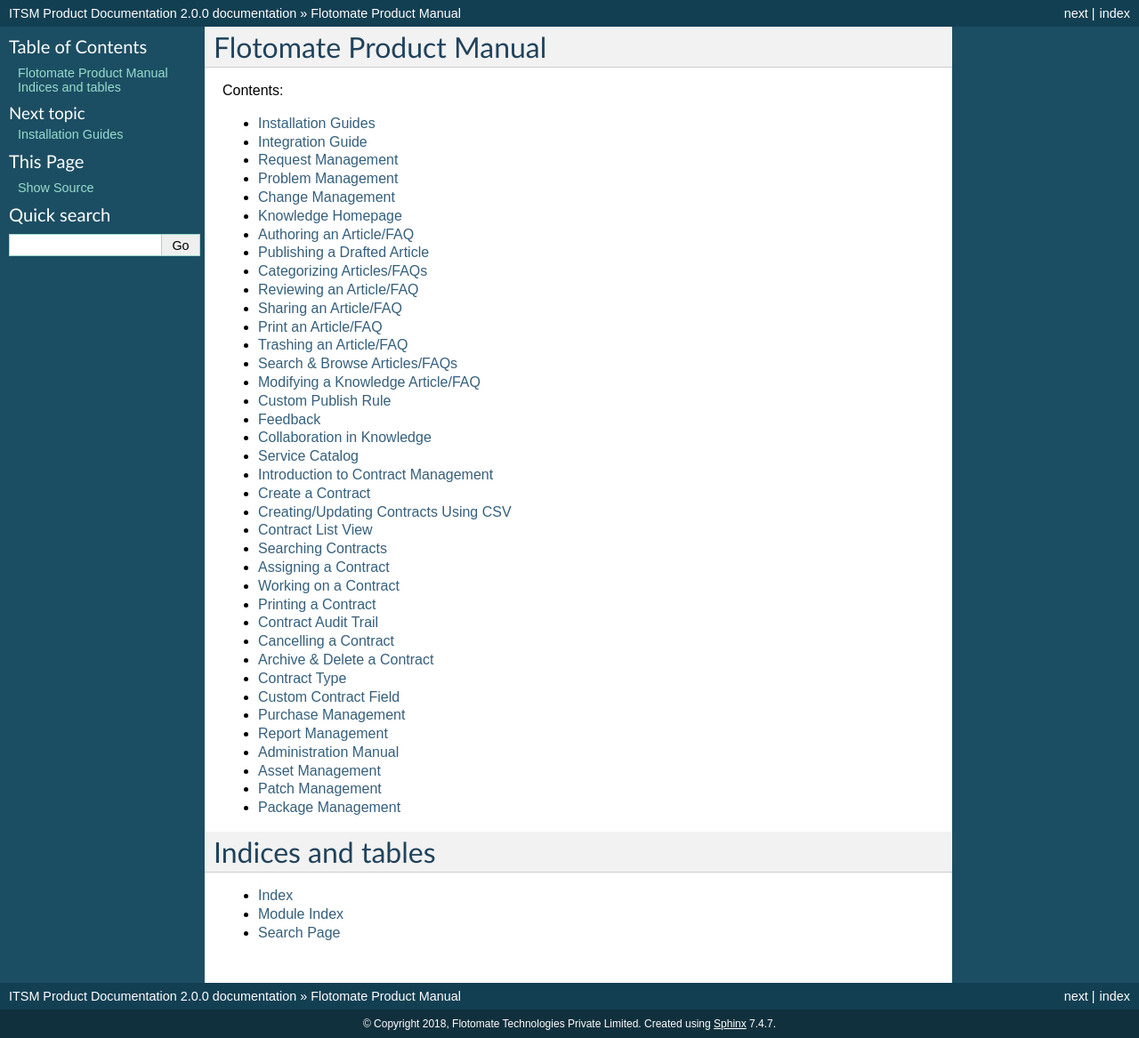
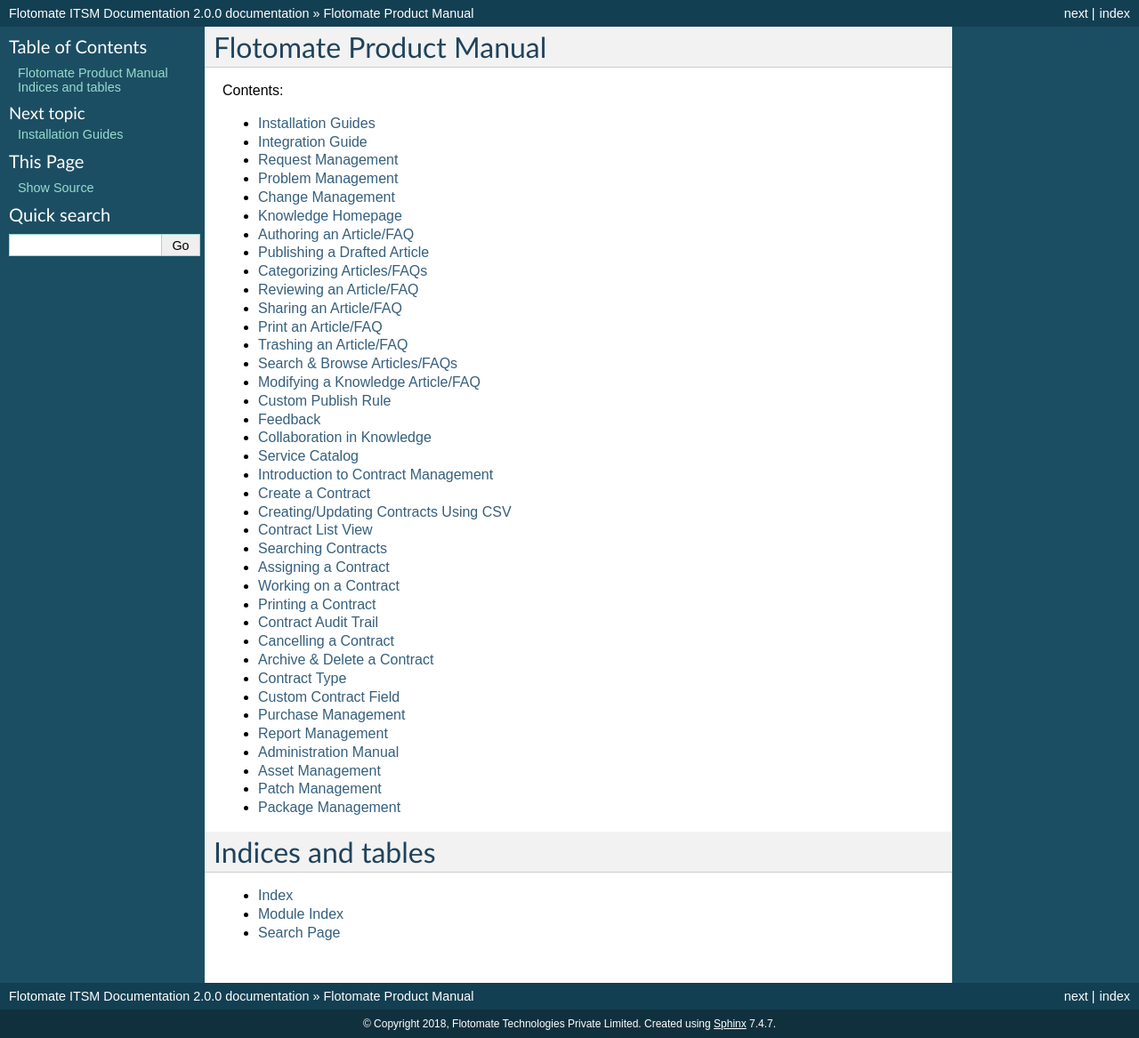
Before and after one commit to Flotomate/product_docs, a Sphinx documentation site: the page built from source/index.rst, in a window 1280 px wide. Shown: the whole page at 89% size. Built offline with Sphinx 7.4.7, drawn with Linux system fonts in a browser that asks for light colours; pages that are not in the unit, such as notebooks, are missing from menus.

Commit message:
Updated Title

```diff
--- a/source/conf.py
+++ b/source/conf.py
@@ -19,7 +19,7 @@
 
 # -- Project information -----------------------------------------------------
 
-project = u'ITSM Product Documentation'
+project = u'Flotomate ITSM Documentation'
 copyright = u'2018, Flotomate Technologies Private Limited'
 author = u'Flotomate Technologies Private Limited'
 
```
